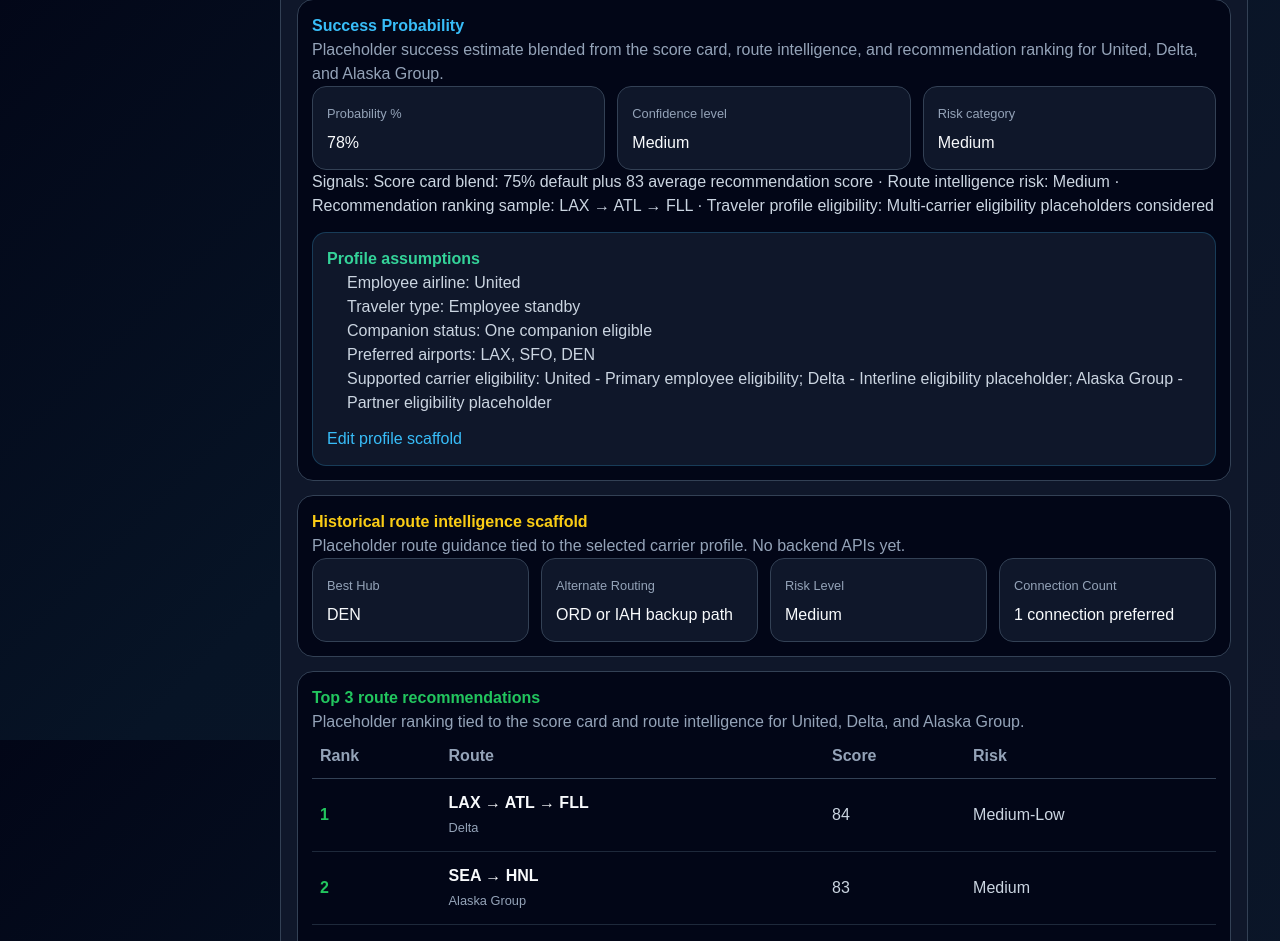
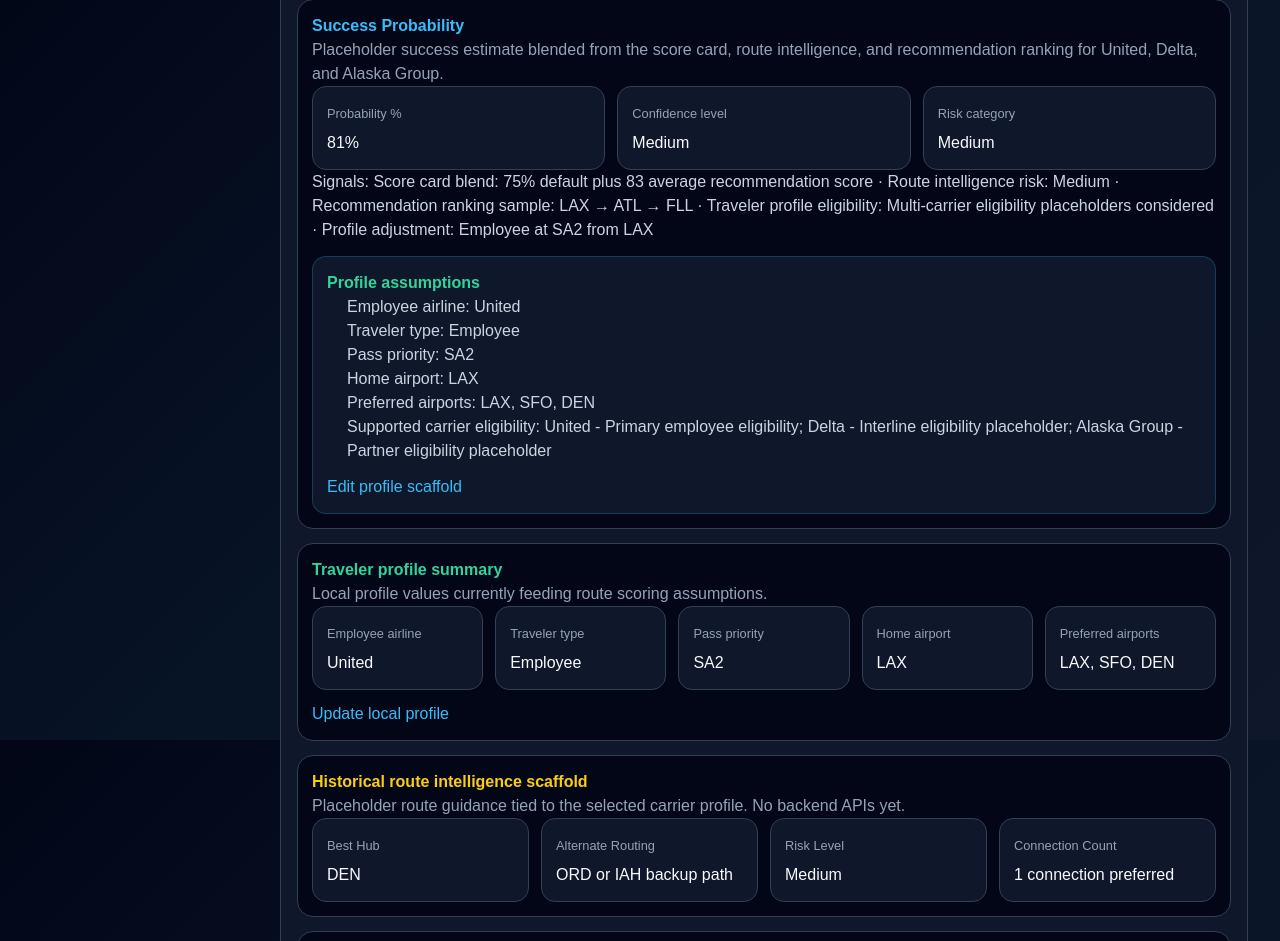
Before and after one commit to richlafayette-creator/nonrev-app, a Next.js app: page /plan in a window 1280 px wide. Shown: the part 860-1801 px from the top of the page. Built offline with nearby package versions, Linux system fonts and the light colour scheme; no server answers; the database is empty.

Commit message:
Add traveler profile engine

```diff
--- a/app/AppNavigation.tsx
+++ b/app/AppNavigation.tsx
@@ -5,6 +5,7 @@ import { useState } from 'react'
 const navItems = [
   ['Home', '/'],
   ['Plan', '/plan'],
+  ['Profile', '/profile'],
   ['Best Routes', '/best-routes'],
   ['Watchlist', '/watchlist'],
   ['Credits', '/credits'],
--- a/app/plan/page.tsx
+++ b/app/plan/page.tsx
@@ -6,7 +6,7 @@ import { delayRiskScore, rankItinerary } from '../../lib/intelligence'
 import { allFlightFields, fieldValue, passengerFlightCoverageNotes, richFlightFieldLabels } from '../../lib/flightDataScaffold'
 import { airportCodesFromRoute } from '../../lib/airportMapScaffold'
 import { getCarrierScoringScaffold, supportedCarrierOptions } from '../../lib/carrierScope'
-import { defaultTravelerProfile } from '../../lib/travelerProfile'
+import { defaultTravelerProfile, loadTravelerProfileFromStorage } from '../../lib/travelerProfile'
 import MapboxAirportMap from '../MapboxAirportMap'
 
 const mockItineraries = [
@@ -66,11 +66,13 @@ export default function PlanPage() {
   const [query, setQuery] = useState('')
   const [flights, setFlights] = useState<any[]>([])
   const [lastUpdated, setLastUpdated] = useState('')
+  const [travelerProfile, setTravelerProfile] = useState(defaultTravelerProfile)
 
   useEffect(() => {
     const initialQuery = new URLSearchParams(window.location.search).get('q') || ''
     setQuery(initialQuery)
     if (initialQuery) setTripGoal(initialQuery)
+    setTravelerProfile(loadTravelerProfileFromStorage())
   }, [])
 
   useEffect(() => {
@@ -106,7 +108,7 @@ export default function PlanPage() {
     () => flights.filter((flight) => flightMatchesSearch(flight, query || tripGoal)),
     [flights, query, tripGoal]
   )
-  const scoringScaffold = useMemo(() => getCarrierScoringScaffold(carrier, defaultTravelerProfile), [carrier])
+  const scoringScaffold = useMemo(() => getCarrierScoringScaffold(carrier, travelerProfile), [carrier, travelerProfile])
 
   return (
     <main className="app-shell" style={{ minHeight: '100vh', background: '#020617', color: 'white', padding: 32, fontFamily: 'Arial' }}>
@@ -188,6 +190,27 @@ export default function PlanPage() {
               </ul>
               <a href="/profile" style={{ display: 'inline-block', color: '#38bdf8', marginTop: 12 }}>Edit profile scaffold</a>
             </div>
+          </section>
+          <section style={{ border: '1px solid #334155', borderRadius: 16, padding: 14, background: '#020617', marginTop: 14 }}>
+            <strong style={{ color: '#34d399' }}>Traveler profile summary</strong>
+            <p style={{ color: '#94a3b8' }}>
+              Local profile values currently feeding route scoring assumptions.
+            </p>
+            <div style={{ display: 'grid', gridTemplateColumns: 'repeat(auto-fit, minmax(160px, 1fr))', gap: 12 }}>
+              {[
+                ['Employee airline', travelerProfile.employeeAirline],
+                ['Traveler type', travelerProfile.travelerType],
+                ['Pass priority', travelerProfile.passPriority],
+                ['Home airport', travelerProfile.homeAirport],
+                ['Preferred airports', travelerProfile.preferredAirports.join(', ')]
+              ].map(([label, value]) => (
+                <article key={label} style={{ border: '1px solid #334155', borderRadius: 14, padding: 14, background: '#0f172a' }}>
+                  <small style={{ color: '#94a3b8' }}>{label}</small>
+                  <h3 style={{ color: '#f8fafc', margin: '6px 0 0' }}>{value}</h3>
+                </article>
+              ))}
+            </div>
+            <a href="/profile" style={{ display: 'inline-block', color: '#38bdf8', marginTop: 12 }}>Update local profile</a>
           </section>
           <section style={{ border: '1px solid #334155', borderRadius: 16, padding: 14, background: '#020617', marginTop: 14 }}>
             <strong style={{ color: '#facc15' }}>Historical route intelligence scaffold</strong>
--- a/app/profile/page.tsx
+++ b/app/profile/page.tsx
@@ -1,18 +1,62 @@
 'use client'
 
-import { useMemo, useState } from 'react'
-import { defaultTravelerProfile } from '../../lib/travelerProfile'
+import { type FormEvent, useEffect, useMemo, useState } from 'react'
+import {
+  defaultTravelerProfile,
+  loadTravelerProfileFromStorage,
+  normalizeTravelerProfile,
+  parseAirportList,
+  saveTravelerProfileToStorage,
+  travelerProfileStorageKey,
+  type TravelerType
+} from '../../lib/travelerProfile'
+
+const travelerTypes: TravelerType[] = ['Employee', 'Retiree', 'Companion', 'Buddy Pass']
 
 export default function ProfilePage() {
   const [employeeAirline, setEmployeeAirline] = useState(defaultTravelerProfile.employeeAirline)
-  const [travelerType, setTravelerType] = useState(defaultTravelerProfile.travelerType)
-  const [companionStatus, setCompanionStatus] = useState(defaultTravelerProfile.companionStatus)
+  const [travelerType, setTravelerType] = useState<TravelerType>(defaultTravelerProfile.travelerType)
+  const [passPriority, setPassPriority] = useState(defaultTravelerProfile.passPriority)
+  const [homeAirport, setHomeAirport] = useState(defaultTravelerProfile.homeAirport)
   const [preferredAirports, setPreferredAirports] = useState(defaultTravelerProfile.preferredAirports.join(', '))
+  const [saveStatus, setSaveStatus] = useState('Local profile ready.')
 
-  const preferredAirportList = useMemo(
-    () => preferredAirports.split(',').map((airport) => airport.trim().toUpperCase()).filter(Boolean),
-    [preferredAirports]
+  useEffect(() => {
+    const storedProfile = loadTravelerProfileFromStorage()
+    setEmployeeAirline(storedProfile.employeeAirline)
+    setTravelerType(storedProfile.travelerType)
+    setPassPriority(storedProfile.passPriority)
+    setHomeAirport(storedProfile.homeAirport)
+    setPreferredAirports(storedProfile.preferredAirports.join(', '))
+  }, [])
+
+  const preferredAirportList = useMemo(() => parseAirportList(preferredAirports), [preferredAirports])
+  const profilePreview = useMemo(
+    () => normalizeTravelerProfile({
+      employeeAirline,
+      travelerType,
+      passPriority,
+      homeAirport,
+      preferredAirports: preferredAirportList
+    }),
+    [employeeAirline, travelerType, passPriority, homeAirport, preferredAirportList]
   )
+
+  function saveProfile(event: FormEvent<HTMLFormElement>) {
+    event.preventDefault()
+    saveTravelerProfileToStorage(profilePreview)
+    setSaveStatus(`Saved locally to ${travelerProfileStorageKey}.`)
+  }
+
+  function resetProfile() {
+    saveTravelerProfileToStorage(defaultTravelerProfile)
+    setEmployeeAirline(defaultTravelerProfile.employeeAirline)
+    setTravelerType(defaultTravelerProfile.travelerType)
+    setPassPriority(defaultTravelerProfile.passPriority)
+    setHomeAirport(defaultTravelerProfile.homeAirport)
+    setPreferredAirports(defaultTravelerProfile.preferredAirports.join(', '))
+    setSaveStatus('Reset local profile defaults.')
+  }
 
   return (
     <main className="app-shell" style={{ minHeight: '100vh', background: '#020617', color: 'white', padding: 32, fontFamily: 'Arial' }}>
@@ -26,17 +70,17 @@ export default function ProfilePage() {
 
       <section style={{ maxWidth: 1120, margin: '0 auto' }}>
         <p style={{ color: '#22c55e', fontWeight: 'bold', letterSpacing: 1, textTransform: 'uppercase' }}>
-          Traveler profile scaffold
+          Traveler profile engine
         </p>
         <h1 style={{ fontSize: 44, lineHeight: 1.05, margin: '8px 0 12px' }}>
           Profile assumptions
         </h1>
         <p style={{ color: '#94a3b8', maxWidth: 760, fontSize: 18 }}>
-          Local placeholder profile fields for routing assumptions. Saved profile persistence and account sync can plug in later.
+          Local profile settings that feed the planner success probability placeholder. Account sync can plug in later.
         </p>
 
         <div style={{ display: 'grid', gridTemplateColumns: 'repeat(auto-fit, minmax(300px, 1fr))', gap: 18, marginTop: 28 }}>
-          <form style={{ border: '1px solid #334155', borderRadius: 22, padding: 22, background: '#0f172a' }}>
+          <form onSubmit={saveProfile} style={{ border: '1px solid #334155', borderRadius: 22, padding: 22, background: '#0f172a' }}>
             <h2 style={{ marginTop: 0 }}>Traveler fields</h2>
             <label style={{ display: 'block', color: '#cbd5e1', marginBottom: 12 }}>
               Employee airline
@@ -54,27 +98,32 @@ export default function ProfilePage() {
               Traveler type
               <select
                 value={travelerType}
-                onChange={(event) => setTravelerType(event.target.value)}
+                onChange={(event) => setTravelerType(event.target.value as TravelerType)}
                 style={{ boxSizing: 'border-box', width: '100%', marginTop: 6, padding: 12, borderRadius: 12, border: '1px solid #475569', background: '#020617', color: 'white' }}
               >
-                <option>Employee standby</option>
-                <option>Retiree standby</option>
-                <option>Buddy pass</option>
-                <option>Family eligible</option>
+                {travelerTypes.map((type) => (
+                  <option key={type}>{type}</option>
+                ))}
               </select>
             </label>
             <label style={{ display: 'block', color: '#cbd5e1', marginBottom: 12 }}>
-              Companion status
-              <select
-                value={companionStatus}
-                onChange={(event) => setCompanionStatus(event.target.value)}
+              Pass priority
+              <input
+                value={passPriority}
+                onChange={(event) => setPassPriority(event.target.value.toUpperCase())}
+                placeholder="SA2"
                 style={{ boxSizing: 'border-box', width: '100%', marginTop: 6, padding: 12, borderRadius: 12, border: '1px solid #475569', background: '#020617', color: 'white' }}
-              >
-                <option>Solo traveler</option>
-                <option>One companion eligible</option>
-                <option>Multiple companions</option>
-                <option>Companion pass holder</option>
-              </select>
+              />
+            </label>
+            <label style={{ display: 'block', color: '#cbd5e1', marginBottom: 12 }}>
+              Home airport
+              <input
+                value={homeAirport}
+                onChange={(event) => setHomeAirport(event.target.value.toUpperCase())}
+                placeholder="LAX"
+                maxLength={3}
+                style={{ boxSizing: 'border-box', width: '100%', marginTop: 6, padding: 12, borderRadius: 12, border: '1px solid #475569', background: '#020617', color: 'white' }}
+              />
             </label>
             <label style={{ display: 'block', color: '#cbd5e1', marginBottom: 12 }}>
               Preferred airports
@@ -85,28 +134,48 @@ export default function ProfilePage() {
                 style={{ boxSizing: 'border-box', width: '100%', marginTop: 6, padding: 12, borderRadius: 12, border: '1px solid #475569', background: '#020617', color: 'white' }}
               />
             </label>
-            <p style={{ color: '#94a3b8', marginBottom: 0 }}>
-              Local UI only. The planner currently reads the default scaffold assumptions from shared local code.
-            </p>
+            <div style={{ display: 'flex', gap: 10, flexWrap: 'wrap' }}>
+              <button
+                type="submit"
+                style={{ padding: 12, borderRadius: 10, border: 'none', background: '#38bdf8', color: '#020617', fontWeight: 'bold' }}
+              >
+                Save local profile
+              </button>
+              <button
+                type="button"
+                onClick={resetProfile}
+                style={{ padding: 12, borderRadius: 10, border: '1px solid #475569', background: '#020617', color: '#cbd5e1', fontWeight: 'bold' }}
+              >
+                Reset defaults
+              </button>
+            </div>
+            <p style={{ color: '#94a3b8', marginBottom: 0 }}>{saveStatus}</p>
           </form>
 
           <aside style={{ border: '1px solid #334155', borderRadius: 22, padding: 22, background: '#0f172a' }}>
-            <h2 style={{ marginTop: 0 }}>Supported carrier eligibility</h2>
+            <h2 style={{ marginTop: 0 }}>Profile summary</h2>
             <div style={{ display: 'grid', gap: 12 }}>
-              {Object.entries(defaultTravelerProfile.supportedCarrierEligibility).map(([carrier, eligibility]) => (
-                <article key={carrier} style={{ border: '1px solid #334155', borderRadius: 14, padding: 14, background: '#020617' }}>
-                  <small style={{ color: '#94a3b8', textTransform: 'uppercase' }}>{carrier.replace('-', ' ')}</small>
-                  <h3 style={{ color: '#f8fafc', margin: '6px 0 0' }}>{eligibility}</h3>
+              {[
+                ['Employee airline', profilePreview.employeeAirline],
+                ['Traveler type', profilePreview.travelerType],
+                ['Pass priority', profilePreview.passPriority],
+                ['Home airport', profilePreview.homeAirport],
+                ['Preferred airports', profilePreview.preferredAirports.join(', ')]
+              ].map(([label, value]) => (
+                <article key={label} style={{ border: '1px solid #334155', borderRadius: 14, padding: 14, background: '#020617' }}>
+                  <small style={{ color: '#94a3b8' }}>{label}</small>
+                  <h3 style={{ color: '#f8fafc', margin: '6px 0 0' }}>{value}</h3>
                 </article>
               ))}
             </div>
-            <div style={{ border: '1px solid #334155', borderRadius: 14, padding: 14, background: '#020617', marginTop: 14 }}>
-              <strong style={{ color: '#38bdf8' }}>Current local preview</strong>
-              <p style={{ color: '#cbd5e1' }}>Employee airline: {employeeAirline}</p>
-              <p style={{ color: '#cbd5e1' }}>Traveler type: {travelerType}</p>
-              <p style={{ color: '#cbd5e1' }}>Companion status: {companionStatus}</p>
-              <p style={{ color: '#cbd5e1', marginBottom: 0 }}>Preferred airports: {preferredAirportList.join(', ') || 'None selected'}</p>
-            </div>
+            <section style={{ border: '1px solid #334155', borderRadius: 14, padding: 14, background: '#020617', marginTop: 14 }}>
+              <strong style={{ color: '#38bdf8' }}>Supported carrier eligibility</strong>
+              {Object.entries(profilePreview.supportedCarrierEligibility).map(([carrier, eligibility]) => (
+                <p key={carrier} style={{ color: '#cbd5e1', margin: '8px 0 0' }}>
+                  {carrier.replace('-', ' ')}: {eligibility}
+                </p>
+              ))}
+            </section>
             <a href="/plan" style={{ display: 'inline-block', color: '#38bdf8', marginTop: 16 }}>
               View planner probability assumptions
             </a>
--- a/lib/carrierScope.ts
+++ b/lib/carrierScope.ts
@@ -172,10 +172,11 @@ function calculateSuccessProbability(
   const riskPenalty = profile.successDefaults.riskCategory.includes('High') ? 4 : profile.successDefaults.riskCategory.includes('Low') ? -2 : 0
   const employeeAirlineBoost = carrier !== 'all' && profile.label === travelerProfile.employeeAirline ? 3 : 0
   const preferredAirportBoost = recommendations.some((recommendation) =>
-    travelerProfile.preferredAirports.some((airport) => recommendation.route.includes(airport))
+    [travelerProfile.homeAirport, ...travelerProfile.preferredAirports].some((airport) => recommendation.route.includes(airport))
   ) ? 2 : 0
-  const companionPenalty = travelerProfile.companionStatus.toLowerCase().includes('companion') ? 2 : 0
-  const probability = Math.max(1, Math.min(99, Math.round(defaultProbability * 0.65 + averageRecommendationScore * 0.35 - riskPenalty + employeeAirlineBoost + preferredAirportBoost - companionPenalty)))
+  const travelerTypePenalty = travelerProfile.travelerType === 'Buddy Pass' ? 4 : travelerProfile.travelerType === 'Companion' ? 2 : 0
+  const passPriorityBoost = travelerProfile.passPriority.toUpperCase().includes('SA1') ? 3 : travelerProfile.passPriority.toUpperCase().includes('SA2') ? 1 : 0
+  const probability = Math.max(1, Math.min(99, Math.round(defaultProbability * 0.65 + averageRecommendationScore * 0.35 - riskPenalty + employeeAirlineBoost + preferredAirportBoost + passPriorityBoost - travelerTypePenalty)))
   const eligibilitySummary =
     carrier === 'all'
       ? 'Multi-carrier eligibility placeholders considered'
@@ -189,7 +190,8 @@ function calculateSuccessProbability(
       `Score card blend: ${defaultProbability}% default plus ${averageRecommendationScore} average recommendation score`,
       `Route intelligence risk: ${profile.routeIntelligence['Risk Level']}`,
       `Recommendation ranking sample: ${recommendations[0]?.route || 'No ranked route yet'}`,
-      `Traveler profile eligibility: ${eligibilitySummary}`
+      `Traveler profile eligibility: ${eligibilitySummary}`,
+      `Profile adjustment: ${travelerProfile.travelerType} at ${travelerProfile.passPriority} from ${travelerProfile.homeAirport}`
     ],
     travelerAssumptions: travelerProfileAssumptions(travelerProfile)
   }
--- a/lib/travelerProfile.ts
+++ b/lib/travelerProfile.ts
@@ -1,17 +1,22 @@
-import type { SupportedCarrierValue } from './carrierScope'
+export const travelerProfileStorageKey = 'nonrevy.travelerProfile'
+
+export type TravelerType = 'Employee' | 'Retiree' | 'Companion' | 'Buddy Pass'
+export type SupportedCarrierEligibilityKey = 'united' | 'delta' | 'alaska-group'
 
 export type TravelerProfileScaffold = {
   employeeAirline: string
-  travelerType: string
-  companionStatus: string
+  travelerType: TravelerType
+  passPriority: string
+  homeAirport: string
   preferredAirports: string[]
-  supportedCarrierEligibility: Record<Exclude<SupportedCarrierValue, 'all'>, string>
+  supportedCarrierEligibility: Record<SupportedCarrierEligibilityKey, string>
 }
 
 export const defaultTravelerProfile: TravelerProfileScaffold = {
   employeeAirline: 'United',
-  travelerType: 'Employee standby',
-  companionStatus: 'One companion eligible',
+  travelerType: 'Employee',
+  passPriority: 'SA2',
+  homeAirport: 'LAX',
   preferredAirports: ['LAX', 'SFO', 'DEN'],
   supportedCarrierEligibility: {
     united: 'Primary employee eligibility',
@@ -20,11 +25,51 @@ export const defaultTravelerProfile: TravelerProfileScaffold = {
   }
 }
 
+export function parseAirportList(value: string) {
+  return value.split(',').map((airport) => airport.trim().toUpperCase()).filter(Boolean)
+}
+
+export function normalizeTravelerProfile(value: Partial<TravelerProfileScaffold>): TravelerProfileScaffold {
+  return {
+    ...defaultTravelerProfile,
+    ...value,
+    employeeAirline: value.employeeAirline || defaultTravelerProfile.employeeAirline,
+    travelerType: value.travelerType || defaultTravelerProfile.travelerType,
+    passPriority: value.passPriority || defaultTravelerProfile.passPriority,
+    homeAirport: (value.homeAirport || defaultTravelerProfile.homeAirport).toUpperCase(),
+    preferredAirports: value.preferredAirports?.length
+      ? value.preferredAirports.map((airport) => airport.toUpperCase())
+      : defaultTravelerProfile.preferredAirports,
+    supportedCarrierEligibility: {
+      ...defaultTravelerProfile.supportedCarrierEligibility,
+      ...value.supportedCarrierEligibility
+    }
+  }
+}
+
+export function loadTravelerProfileFromStorage() {
+  if (typeof window === 'undefined') return defaultTravelerProfile
+
+  try {
+    const storedProfile = window.localStorage.getItem(travelerProfileStorageKey)
+    if (!storedProfile) return defaultTravelerProfile
+    return normalizeTravelerProfile(JSON.parse(storedProfile))
+  } catch {
+    return defaultTravelerProfile
+  }
+}
+
+export function saveTravelerProfileToStorage(profile: TravelerProfileScaffold) {
+  if (typeof window === 'undefined') return
+  window.localStorage.setItem(travelerProfileStorageKey, JSON.stringify(normalizeTravelerProfile(profile)))
+}
+
 export function travelerProfileAssumptions(profile: TravelerProfileScaffold) {
   return [
     `Employee airline: ${profile.employeeAirline}`,
     `Traveler type: ${profile.travelerType}`,
-    `Companion status: ${profile.companionStatus}`,
+    `Pass priority: ${profile.passPriority}`,
+    `Home airport: ${profile.homeAirport}`,
     `Preferred airports: ${profile.preferredAirports.join(', ')}`,
     `Supported carrier eligibility: United - ${profile.supportedCarrierEligibility.united}; Delta - ${profile.supportedCarrierEligibility.delta}; Alaska Group - ${profile.supportedCarrierEligibility['alaska-group']}`
   ]
```
